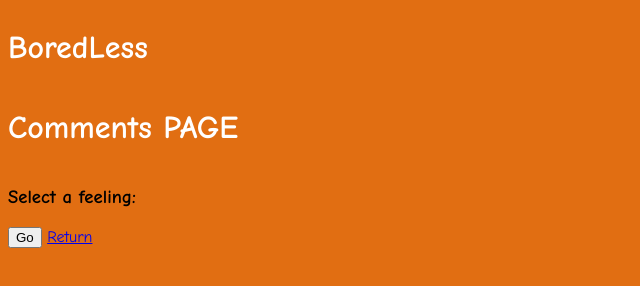
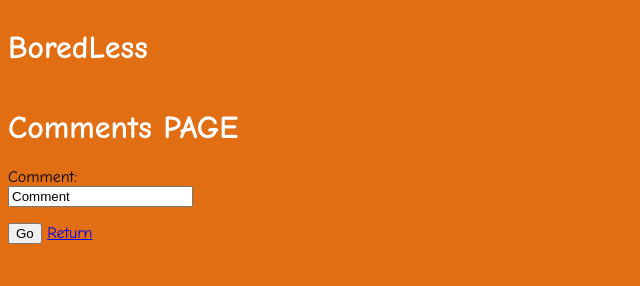
Before and after one commit to gracepfohl/BoredLess, a plain HTML site: page templates/comments.html in a window 1280 px wide. Shown: the whole page, without its empty margins (0-640 px from the left). Drawn offline with Linux system fonts and the light colour scheme.

Commit message:
comment page

```diff
--- a/templates/comments.html
+++ b/templates/comments.html
@@ -28,9 +28,11 @@
     <h1>BoredLess</h1>
     <br>
     <h1>Comments PAGE</h1>
-
-
-      <h3>Select a feeling: </h3>
+    <form method="post" action="/">
+      Comment:<br>
+      <input type="text" name="entered_comment" value="Comment">
+      <br>
+    </form>
 
 
       <!-- <input type="submit" value="Go to Website"> -->
```
